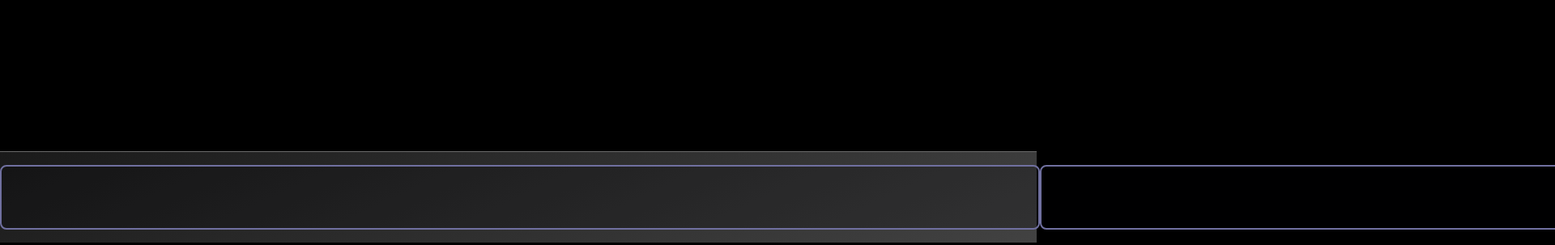
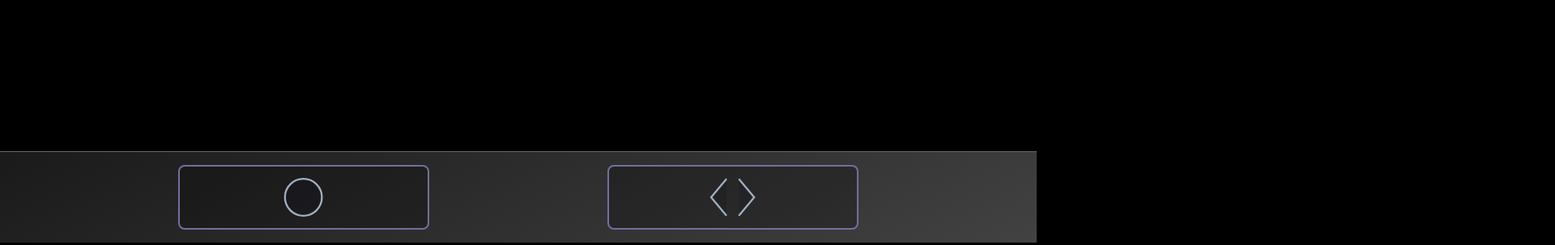
Before and after one commit to kenreilly/typescript-photo-booth, a website with bundled scripts: page index.html in a window 1280 px wide. Shown: the part 500-803 px from the top of the page at 81% size, 1920 px wide, since content can reach past the window. Built offline with nearby package versions, Linux system fonts and the light colour scheme.

Commit message:
Fixed button width issue

```diff
--- a/css/style.css
+++ b/css/style.css
@@ -4,7 +4,7 @@
 	--button-height: calc(var(--root-metric) * 5);
 }
 
-html, body, button > svg { width: 100vw; height: 100vh; margin: 0; padding: 0; }
+html, body, button > svg { width: 100%; height: 100%; margin: 0; padding: 0; }
 
 body { background: black; }
 
```
